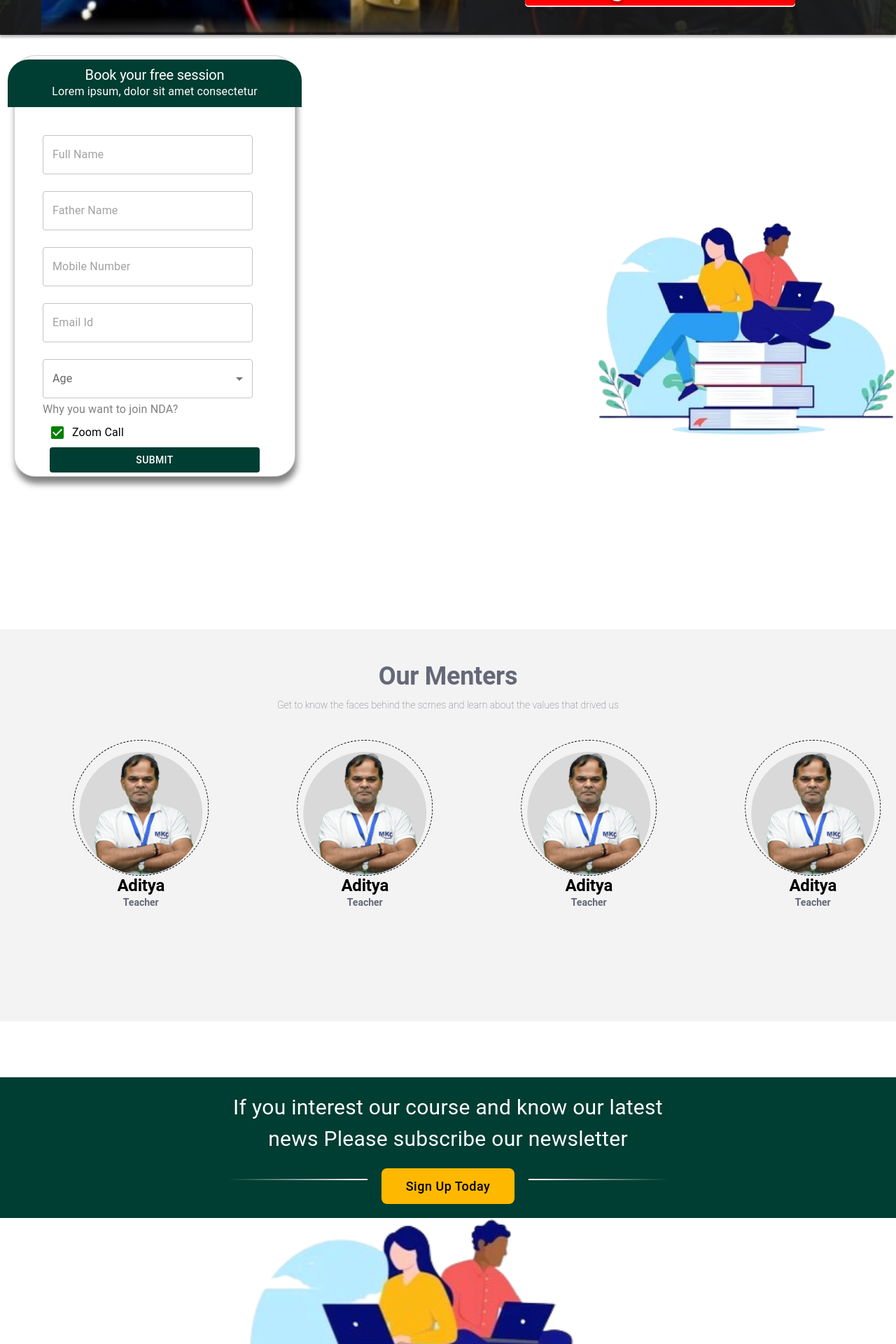
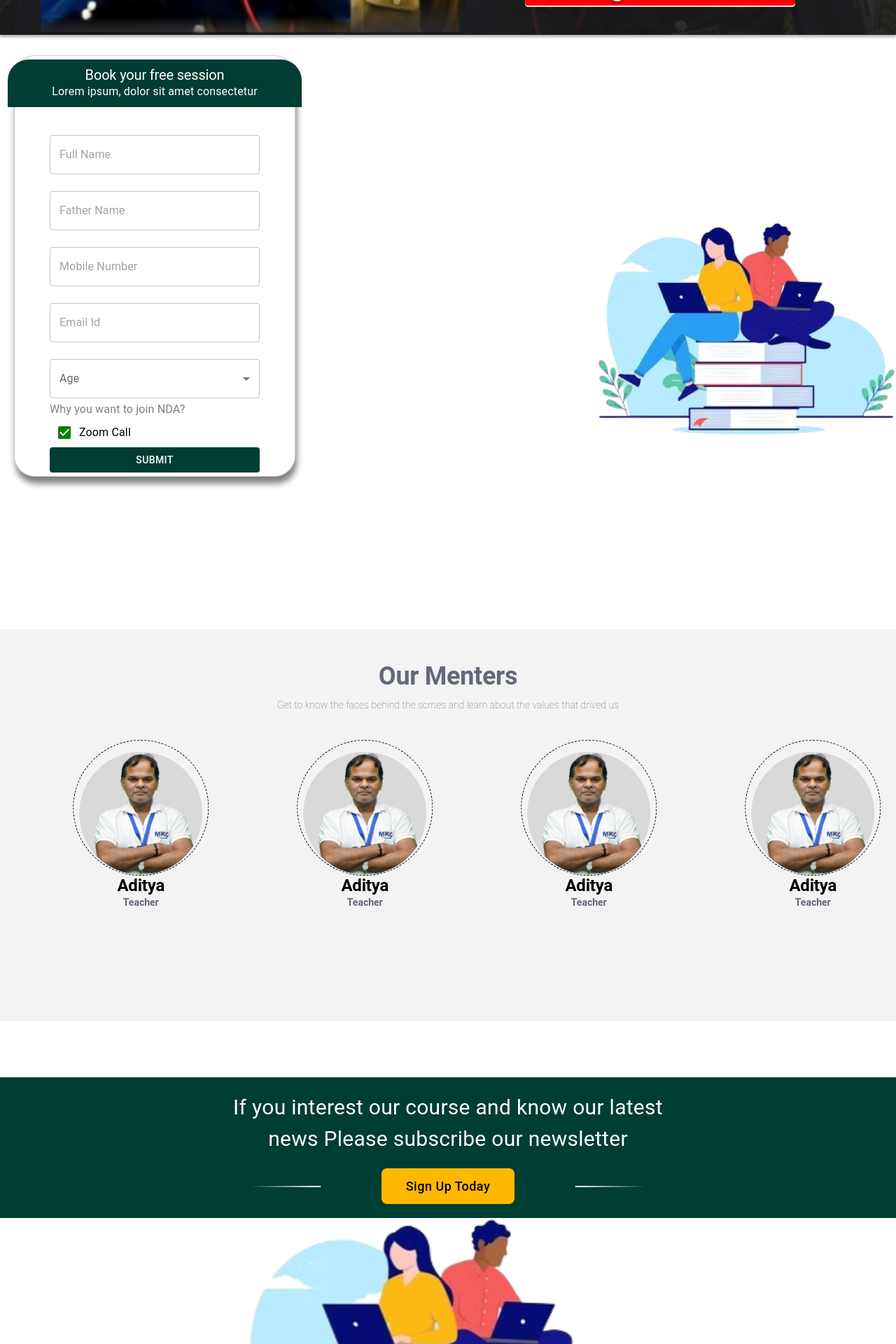
Before and after one commit to projects-pkr/MKC_pro, a React (Vite) app: page / in a window 1280 px wide. Shown: the part 568-2488 px from the top of the page at 70% size. Built offline with nearby package versions, Linux system fonts and the light colour scheme.

Commit message:
sone changes

```diff
--- a/src/Components/book_session/Book_session.jsx
+++ b/src/Components/book_session/Book_session.jsx
@@ -26,13 +26,13 @@ export default function Book_session() {
     <Grid container spacing={0} sx={{ marginTop:{xl:'30px',md:"15px",xs:'5px',height:"100vh",position:'relative'}}} >
         {/*------------- part-one--------------------- */}
         <Grid item xl={6} md={8} xs={12} >
-          <Box className="mainbox" sx={{marginLeft:{xl:'50px',md:"20px",sx:'5px'},
+          <Box className="mainbox" sx={{marginLeft:{xl:'50px',md:"20px",xs:'5px'},
         width:{xl:"500px",xs:"400px"},  height:'600px'
         }}><Box className="heading-box" sx={{ width: {xl:"480px",xs:"400px"}}}>
         <Typography variant="h2" style={{fontSize:"20px",fontWeight:"400"}}>Book your free session</Typography>
     <Typography  >Lorem ipsum, dolor sit amet consectetur</Typography>
      </Box>
-        <Box  sx={{marginLeft:"40px"}} >
+        <Box  sx={{marginLeft:"50px"}} >
 
           <TextField type="text"placeholder='Full Name'className='text-box' sx={text_box.key}/>
           <TextField type="text"placeholder='Father Name'className='text-box'sx={text_box.key}/>
--- a/src/Components/signup/Signup.jsx
+++ b/src/Components/signup/Signup.jsx
@@ -10,15 +10,15 @@ export default function Signup() {
       <Grid container sx={{ backgroundColor: "#003D32", justifyContent: "center",marginTop:"80px"}}>
         <Box sx={{ maxWidth: "650px", color: "white", textAlign: "center", padding: "20px" }}>
           <Typography sx={{ fontSize: "30px" }}>If you interest our course and know our latest news Please subscribe our newsletter</Typography>
-          <Box sx={{display:"flex", alignItems:"center",justifyContent:"space-around"}}>
-          <Box sx={{width:"200px",color:"white"}}><hr style={{
+          <Box sx={{marginTop:"20px",display:"flex", alignItems:"center",justifyContent:"space-around"}}>
+          <Box sx={{width:{xl:"200px",md:"100px",xs:"50px"}}}><hr style={{
     border: "none",
     height: "2px",
     background: "linear-gradient(to right,#003D32, #FFFFFF)"
   }}/>
   </Box>
-          <Button sx={{ backgroundColor: "#FFB800",marginTop: "20px", fontSize: "18px", color: "black", padding: "10px",width: "190px", borderRadius: "8px", textTransform: "capitalize",  "&:hover": { backgroundColor: "orange" } }}>Sign Up today</Button>
-          <Box sx={{width:"200px"}}><hr  style={{
+          <Button sx={{ backgroundColor: "#FFB800", fontSize: "18px", color: "black", padding: "10px",width: "190px", borderRadius: "8px", textTransform: "capitalize",  "&:hover": { backgroundColor: "orange" } }}>Sign Up today</Button>
+          <Box sx={{width:{xl:"200px",md:"100px",xs:"50px"}}}><hr  style={{
     border: "none",
     height: "2px",
     background: "linear-gradient(to left,#003D32, #FFFFFF)" }}/></Box>
```
Also changed, not shown: src/Components/header/header.jsx (line endings or trailing spaces).
